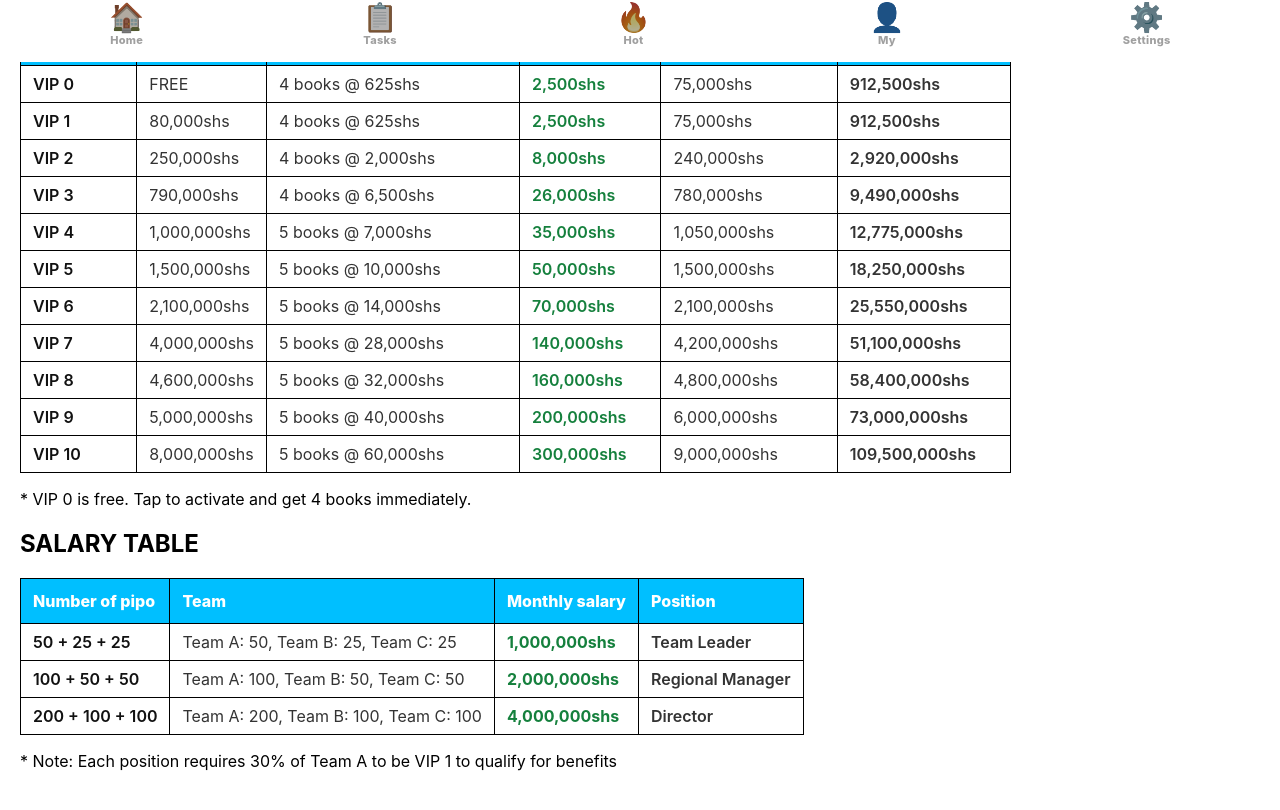
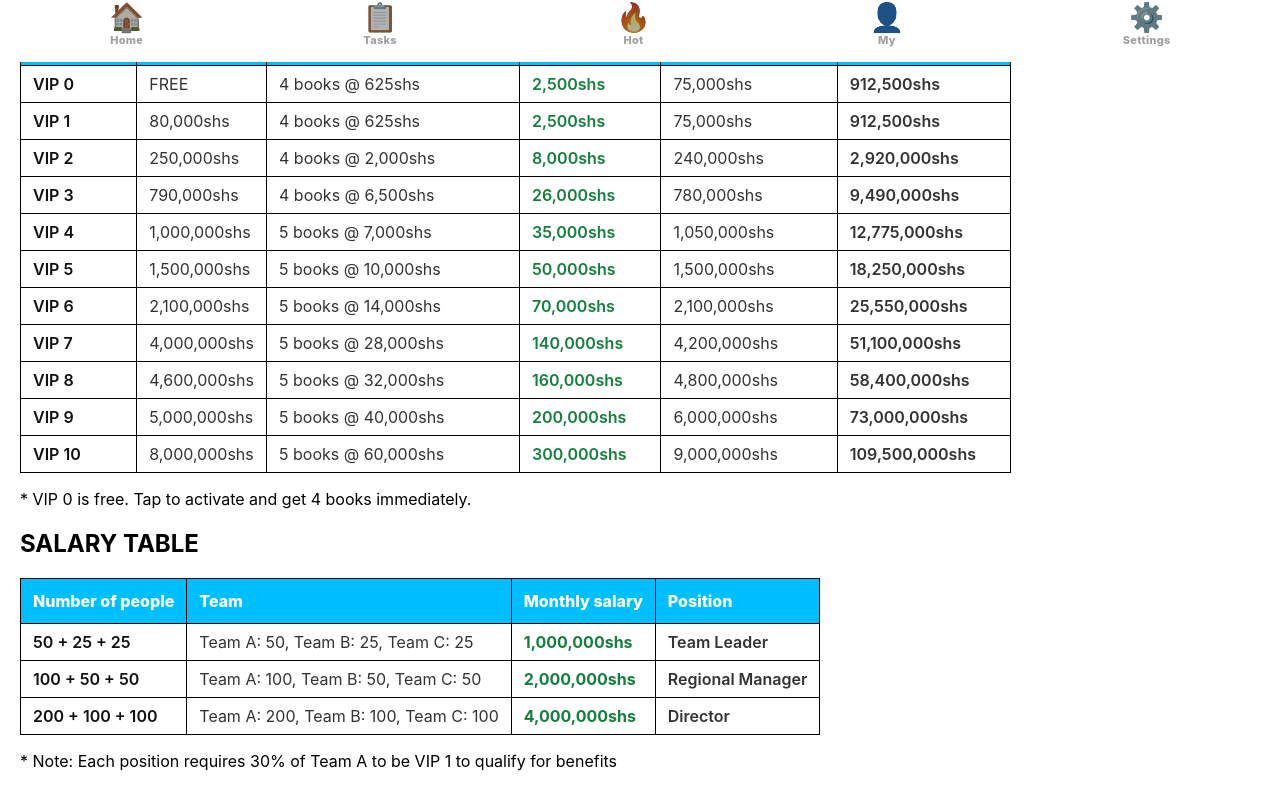
Before and after one commit to Molly256/palamedes-pr, a Next.js app: page /invite in a window 1280 px wide. Shown: the part 738-1548 px from the top of the page. Built offline with nearby package versions, Linux system fonts and the light colour scheme.

Commit message:
Fix SALARY TABLE header: Number of people

```diff
--- a/app/invite/page.js
+++ b/app/invite/page.js
@@ -193,7 +193,7 @@ export default function InvitePage() {
               <table className="text-sm" style={{borderCollapse: 'collapse', width: 'auto'}}>
                 <thead>
                   <tr style={{backgroundColor: '#00BFFF'}}>
-                    <th style={{border: '1px solid black', padding: '12px', textAlign: 'left', fontWeight: '800', color: 'white', whiteSpace: 'nowrap'}}>Number of pipo</th>
+                    <th style={{border: '1px solid black', padding: '12px', textAlign: 'left', fontWeight: '800', color: 'white', whiteSpace: 'nowrap'}}>Number of people</th>
                     <th style={{border: '1px solid black', padding: '12px', textAlign: 'left', fontWeight: '800', color: 'white', whiteSpace: 'nowrap'}}>Team</th>
                     <th style={{border: '1px solid black', padding: '12px', textAlign: 'left', fontWeight: '800', color: 'white', whiteSpace: 'nowrap'}}>Monthly salary</th>
                     <th style={{border: '1px solid black', padding: '12px', textAlign: 'left', fontWeight: '800', color: 'white', whiteSpace: 'nowrap'}}>Position</th>
```
